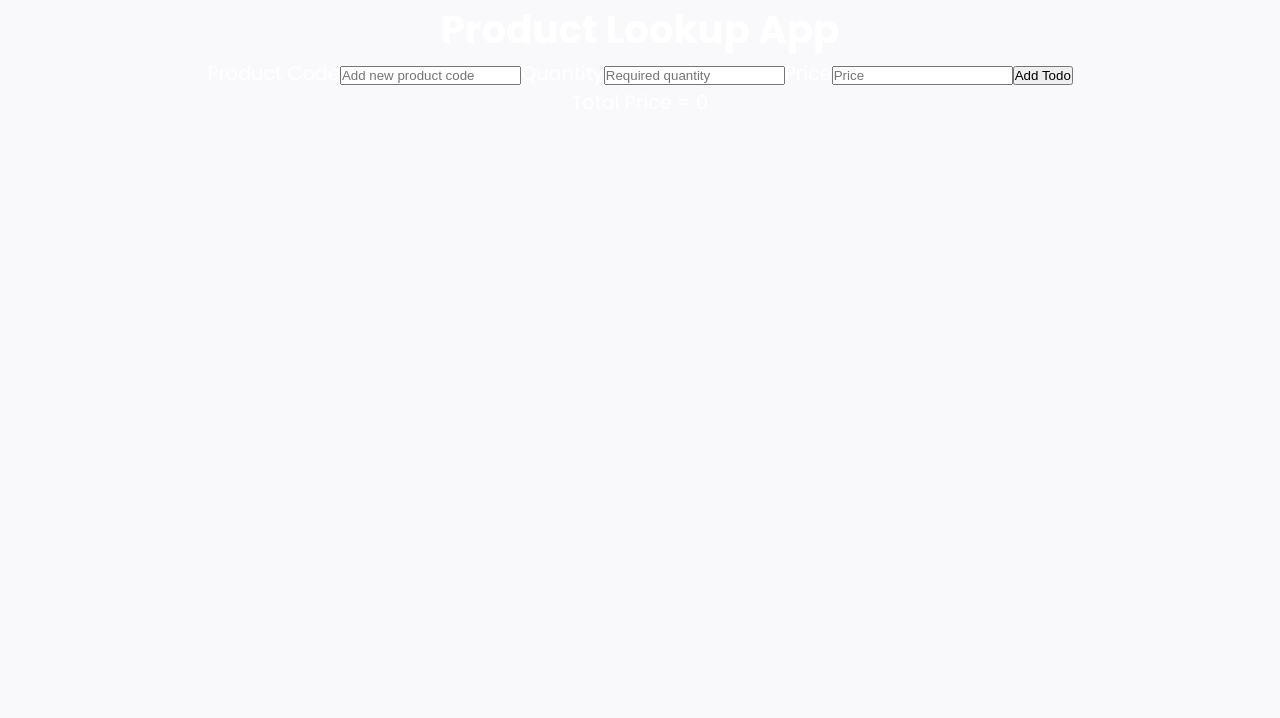
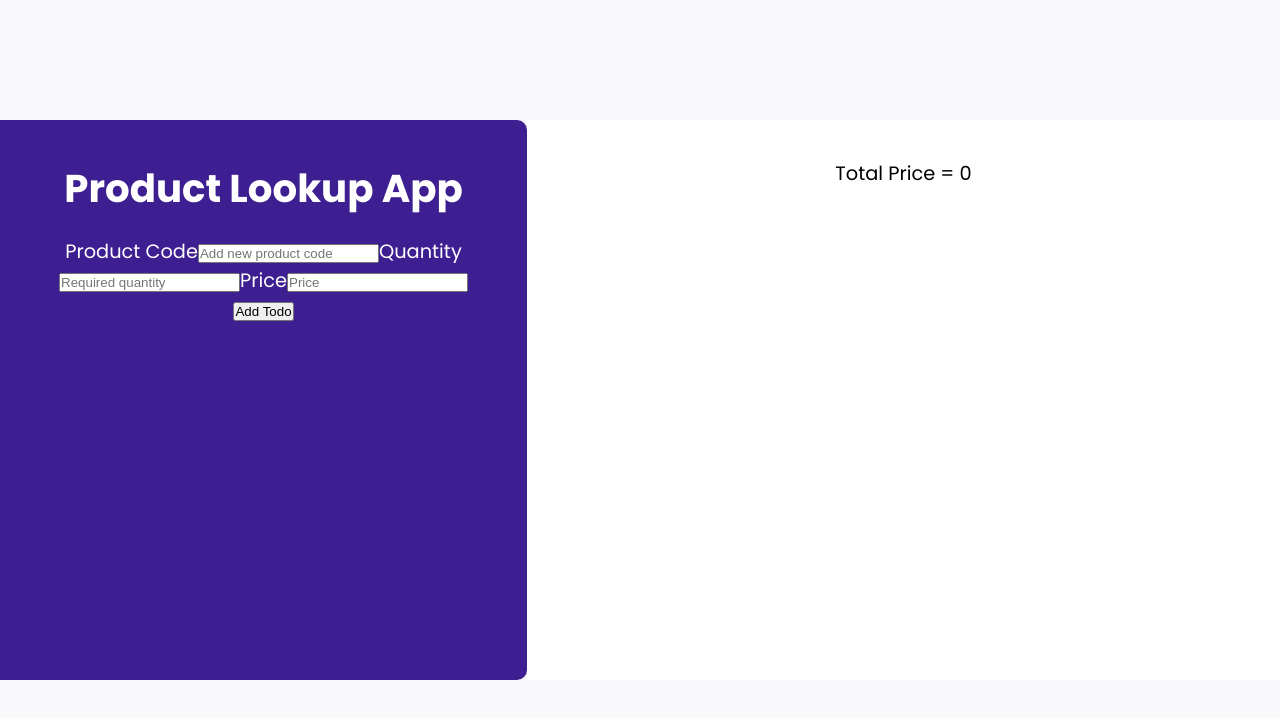
Before and after one commit to Vlad-B/product_catalogue, a React (Create React App) app: page / in a window 1280 px wide. Shown: the top 718 px of the page. Built offline with nearby package versions, Linux system fonts and the light colour scheme.

Commit message:
Add grid layout to ProductList

```diff
--- a/src/App.css
+++ b/src/App.css
@@ -1,3 +1,4 @@
 .App {
+	height: 100%;
 	text-align: center;
 }
--- /dev/null
+++ b/src/components/ProductsList/ProductList.css
@@ -0,0 +1,57 @@
+main {
+  height: 100%;
+  background-color: #f9f9fb;
+  display: -webkit-box;
+  display: -ms-flexbox;
+  display: flex;
+  -webkit-box-orient: vertical;
+  -webkit-box-direction: normal;
+      -ms-flex-direction: column;
+          flex-direction: column;
+  -webkit-box-pack: center;
+      -ms-flex-pack: center;
+          justify-content: center;
+}
+
+main .ProductList {
+  height: 70%;
+  display: -ms-grid;
+  display: grid;
+  -ms-grid-columns: 0.7fr 1fr;
+      grid-template-columns: 0.7fr 1fr;
+  -ms-grid-rows: auto;
+      grid-template-rows: auto;
+}
+
+main .ProductList h1 {
+  margin-bottom: .5em;
+}
+
+main .ProductList .ProductList-form {
+  border-radius: 0 10px 10px 0;
+  padding: 2em;
+  height: 100%;
+  display: -webkit-box;
+  display: -ms-flexbox;
+  display: flex;
+  -webkit-box-orient: vertical;
+  -webkit-box-direction: normal;
+      -ms-flex-direction: column;
+          flex-direction: column;
+  background-color: #3E1F92;
+}
+
+main .ProductList .ProductList-list {
+  color: #000;
+  padding: 2em;
+  height: 100%;
+  background-color: #fff;
+  display: -webkit-box;
+  display: -ms-flexbox;
+  display: flex;
+  -webkit-box-orient: vertical;
+  -webkit-box-direction: normal;
+      -ms-flex-direction: column;
+          flex-direction: column;
+}
+/*# sourceMappingURL=ProductList.css.map */
--- a/src/components/ProductsList/ProductList.js
+++ b/src/components/ProductsList/ProductList.js
@@ -1,6 +1,8 @@
 import React, { Component } from 'react';
 import NewProductForm from '../NewProductForm/NewProductForm';
 import Product from '../Product/Product';
+
+import './ProductList.css';
 
 export default class ProductList extends Component {
 	constructor(props) {
@@ -36,12 +38,18 @@ export default class ProductList extends Component {
 
 		const sum = (sum, currVal) => sum + currVal;
 		return (
-			<div>
-				<h1>Product Lookup App</h1>
-				<NewProductForm createProduct={this.create} />
-				<ul>{products}</ul>
-				<div>Total Price = {totalPrice.reduce(sum)}</div>
-			</div>
+			<main>
+				<div className="ProductList">
+					<div className="ProductList-form">
+						<h1>Product Lookup App</h1>
+						<NewProductForm createProduct={this.create} />
+					</div>
+					<div className="ProductList-list">
+						<ul>{products}</ul>
+						<div>Total Price = {totalPrice.reduce(sum)}</div>
+					</div>
+				</div>
+			</main>
 		);
 	}
 }
--- /dev/null
+++ b/src/components/ProductsList/ProductList.scss
@@ -0,0 +1,36 @@
+main {
+	height: 100%;
+	background-color: #f9f9fb;
+	display: flex;
+	flex-direction: column;
+	justify-content: center;
+
+	.ProductList {
+		height: 70%;
+		display: grid;
+		grid-template-columns: 0.7fr 1fr;
+		grid-template-rows: auto;
+
+		h1 {
+			margin-bottom: .5em;
+		}
+
+		.ProductList-form {
+			border-radius: 0 10px 10px 0;
+			padding: 2em;
+			height: 100%;
+			display: flex;
+			flex-direction: column;
+			background-color: #3E1F92;
+		}
+
+		.ProductList-list {
+			color: #000;
+			padding: 2em;
+			height: 100%;
+			background-color: #fff;
+			display: flex;
+			flex-direction: column;
+		}
+	}
+}
--- a/src/index.css
+++ b/src/index.css
@@ -8,9 +8,12 @@
 
 html,
 body {
-	background-color: #f9f9fb;
 	color: #fff;
 	font-size: 1.1rem;
 	font-family: 'Poppins', sans-serif;
 	height: 100vh;
 }
+
+#root {
+	height: 100%;
+}
```
Also changed, not shown: 1 other file (tests, documents, lock files or other folders).
